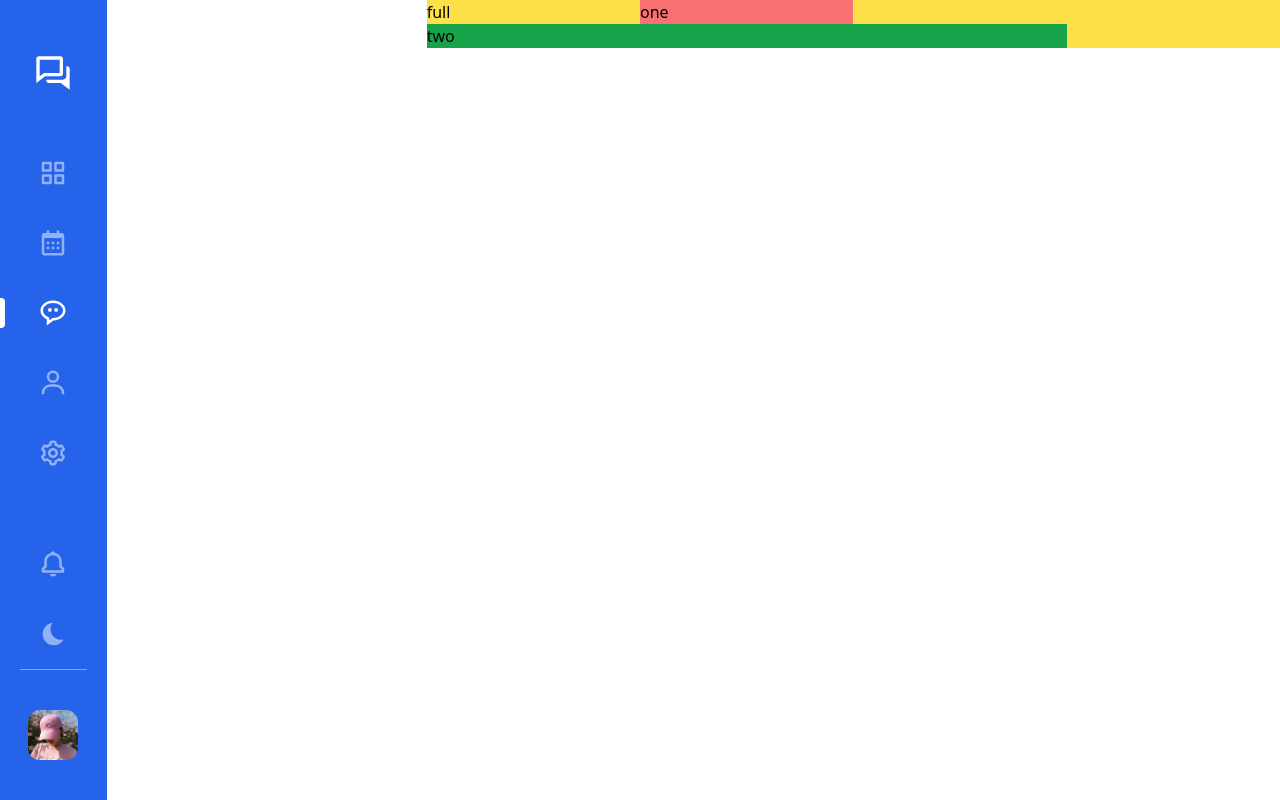
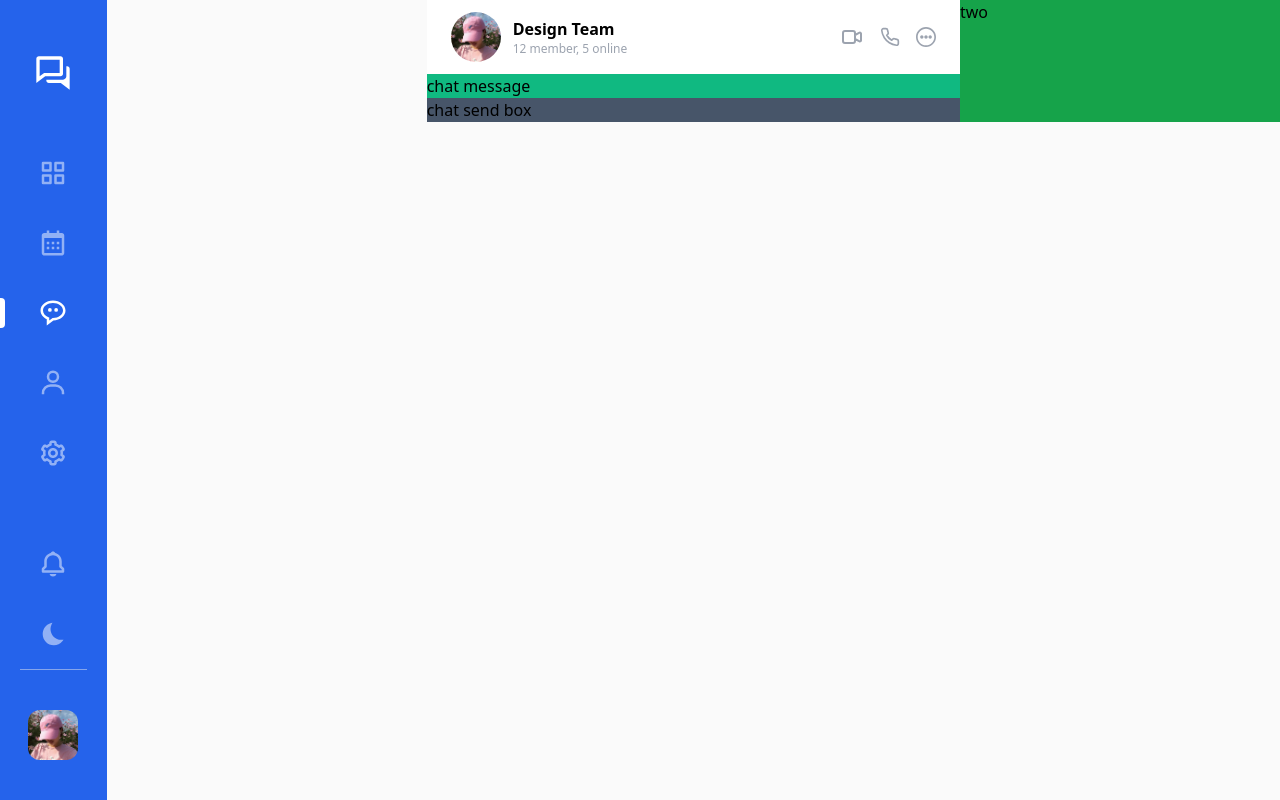
Before and after one commit to fatemeh19/mychat, a Next.js app in the folder frontend/: page / in a window 1280 px wide. Built offline with nearby package versions, Linux system fonts and the light colour scheme.

Commit message:
styling rightSide of Home page

```diff
--- a/frontend/src/app/auth/register/verify-email/style.module.css
+++ /dev/null
@@ -1,4 +0,0 @@
-body
-{
-    background-color: #2563eb
-}
--- a/frontend/src/app/page.tsx
+++ b/frontend/src/app/page.tsx
@@ -3,7 +3,7 @@ import LeftSideMainPage from '../components/leftSideMainPage'
 import RightSideMainPage from '../components/rightSideMainPage'
 export default function Home() {
   return (
-    <main className="grid grid-cols-12">
+    <main className="grid grid-cols-12 bg-bgColorLight dark:bg-bgColorDark">
       <div className="col-span-4 leftSideMainPage">
         <LeftSideMainPage />
       </div>
--- /dev/null
+++ b/frontend/src/components/rightSideMainPage/chat/chatHeader/index.tsx
@@ -0,0 +1,41 @@
+"use client"
+
+import Image from 'next/image'
+
+import { CgMoreO } from 'react-icons/cg'
+import { FiPhone } from 'react-icons/fi'
+import { HiOutlineVideoCamera } from 'react-icons/hi'
+
+
+export default function ChatHeader() {
+
+    return (
+        <div className="w-full mx-auto bg-white">
+            <div className="container flex justify-between flex-row-reverse p-3 px-6">
+                <div className="righ flex flex-row-reverse gap-4 items-center">
+                    <CgMoreO className='text-gray-400 text-xl cursor-pointer' />
+                    <FiPhone className='text-gray-400 text-xl font-extrabold cursor-pointer' />
+                    <HiOutlineVideoCamera className='text-gray-400 text-2xl cursor-pointer' />
+                </div>
+                <div className="left flex gap-3 items-center">
+                    <div className="profile">
+                        <Image
+                            width={50}
+                            height={50}
+                            src={'/images/girl-profile3.jpg'}
+                            alt='chat profile'
+                            className='rounded-full'
+                        />
+                    </div>
+                    <div className="profile-info">
+                        <h2 className='font-bold'>Design Team</h2>
+                        <p className='text-xs text-gray-400 font-medium'>
+                            <span>12</span> member,&nbsp;
+                            <span>5</span> online
+                        </p>
+                    </div>
+                </div>
+            </div>
+        </div>
+    )
+}
--- /dev/null
+++ b/frontend/src/components/rightSideMainPage/chat/chatMessages/index.tsx
@@ -0,0 +1,12 @@
+"use client"
+
+export default function ChatMessages() {
+
+    return (
+        <div className="grid grid-cols-5 bg-emerald-500">
+            <div className="container">
+                chat message
+            </div>
+        </div>
+    )
+}
--- /dev/null
+++ b/frontend/src/components/rightSideMainPage/chat/chatSendBox/index.tsx
@@ -0,0 +1,12 @@
+"use client"
+
+export default function ChatSendBox() {
+
+    return (
+        <div className="grid grid-cols-5 bg-slate-600">
+            <div className="container">
+                chat send box
+            </div>
+        </div>
+    )
+}
--- /dev/null
+++ b/frontend/src/components/rightSideMainPage/chat/index.tsx
@@ -0,0 +1,18 @@
+"use client"
+
+import ChatHeader from "./chatHeader"
+import ChatMessages from "./chatMessages"
+import ChatSendBox from "./chatSendBox"
+
+export default function Chat() {
+
+    return (
+        // <div className="">
+        <div className="container flex flex-col w-full">
+            <ChatHeader />
+            <ChatMessages />
+            <ChatSendBox />
+        </div>
+        // </div>
+    )
+}
--- a/frontend/src/components/rightSideMainPage/index.tsx
+++ b/frontend/src/components/rightSideMainPage/index.tsx
@@ -1,12 +1,13 @@
 "use client"
+
+import Chat from "./chat"
 
 export default function RightSideMainPage() {
 
     return (
-        <div className="grid grid-cols-4 bg-yellow-300">
-            full
-            <div className="col-span-1 bg-red-400">
-                one
+        <div className="grid grid-cols-8">
+            <div className="col-span-5 ">
+                <Chat />
             </div>
             <div className="col-span-3 bg-green-600 ">
                 two
--- a/frontend/tailwind.config.js
+++ b/frontend/tailwind.config.js
@@ -8,7 +8,9 @@ module.exports = {
     extend: {
       backgroundColor: {
         // 'mainColor': '#166e48'
-        'mainColor': '#2563eb'
+        'mainColor': '#2563eb',
+        'bgColorLight': '#fafafa',
+        'bgColorDark': '#1b1b1b'
       },
       backgroundImage: {
         'gradient-radial': 'radial-gradient(var(--tw-gradient-stops))',
```
